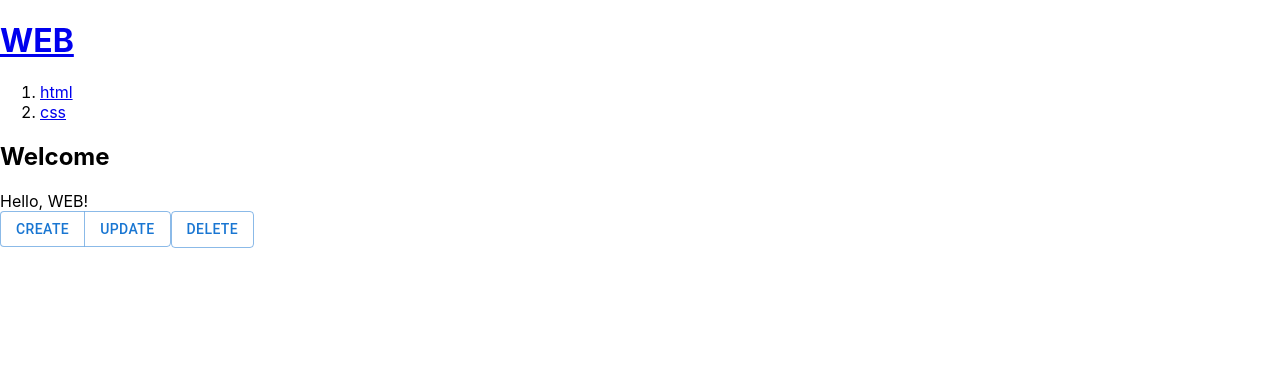
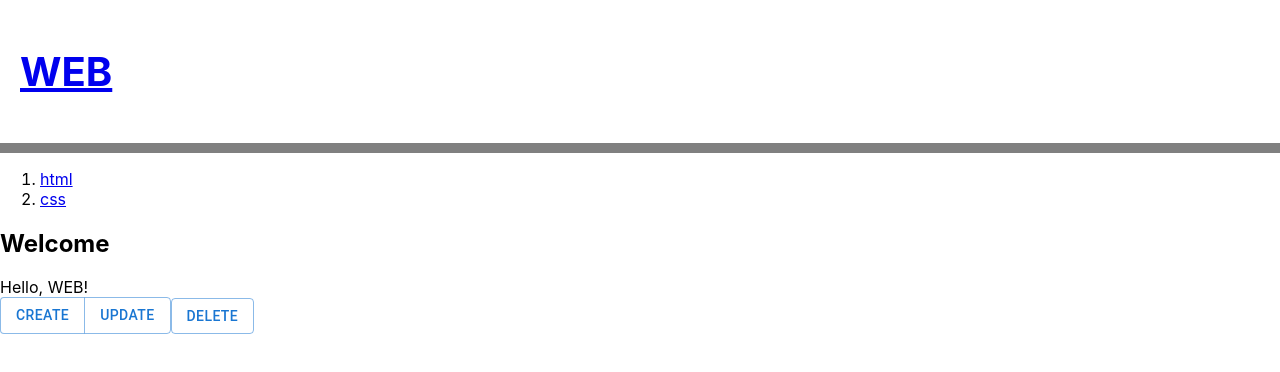
Before and after one commit to seunghoonKang/20220606, a React (Create React App) app: page / in a window 1280 px wide. Shown: the top 372 px of the page. Built offline with nearby package versions, Linux system fonts and the light colour scheme.

Commit message:
css사용해보기

```diff
--- a/src/App.css
+++ b/src/App.css
@@ -1,38 +1,5 @@
-.App {
-  text-align: center;
+header {
+  border-bottom: 10px solid gray;
+  padding: 20px;
+  font-size: 20px;
 }
-
-.App-logo {
-  height: 40vmin;
-  pointer-events: none;
-}
-
-@media (prefers-reduced-motion: no-preference) {
-  .App-logo {
-    animation: App-logo-spin infinite 20s linear;
-  }
-}
-
-.App-header {
-  background-color: #282c34;
-  min-height: 100vh;
-  display: flex;
-  flex-direction: column;
-  align-items: center;
-  justify-content: center;
-  font-size: calc(10px + 2vmin);
-  color: white;
-}
-
-.App-link {
-  color: #61dafb;
-}
-
-@keyframes App-logo-spin {
-  from {
-    transform: rotate(0deg);
-  }
-  to {
-    transform: rotate(360deg);
-  }
-}
```
